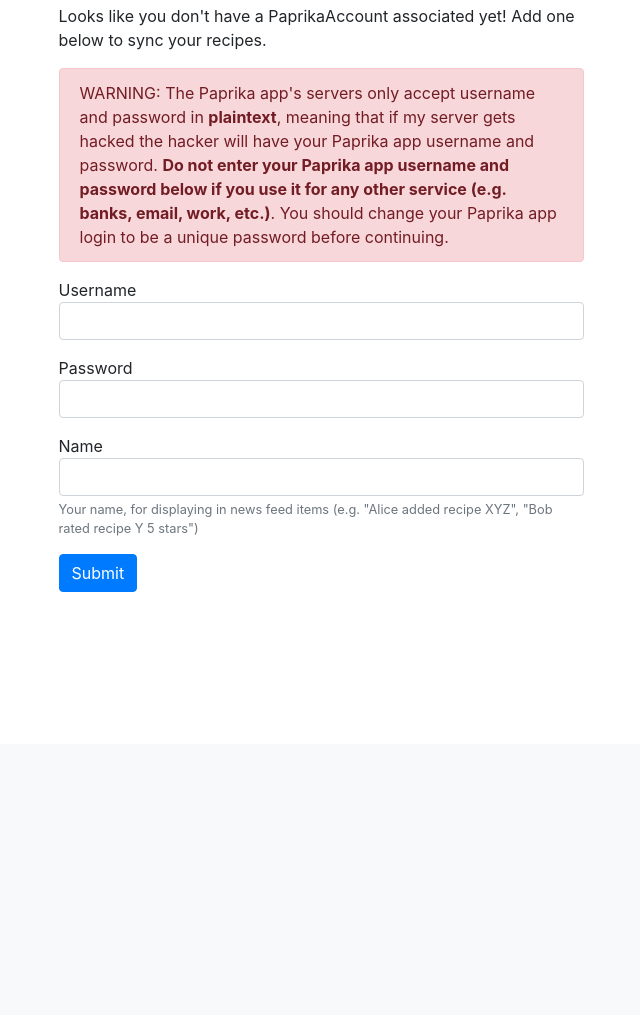
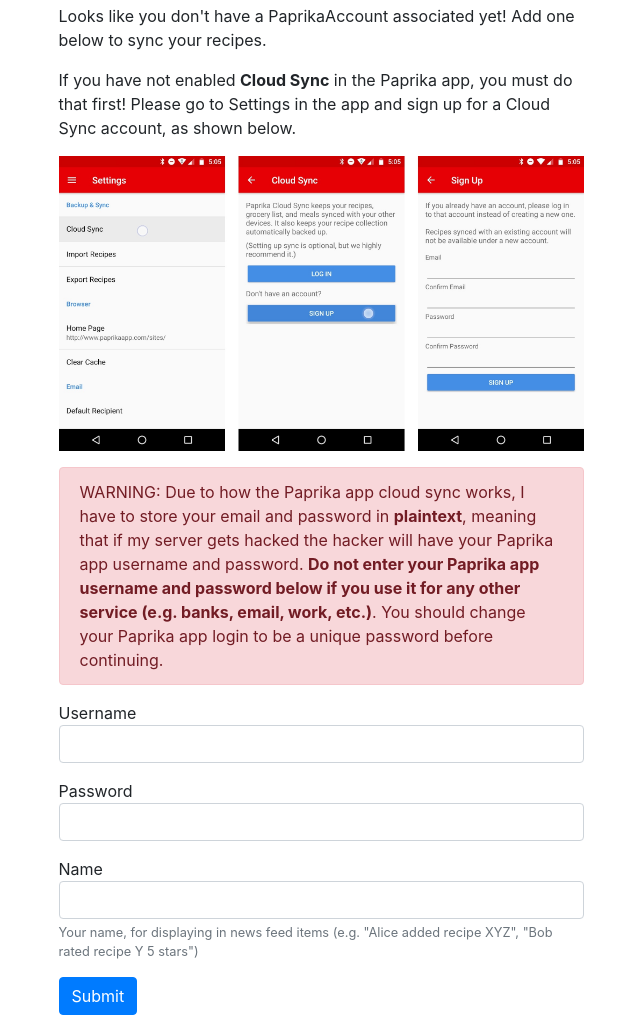
Before and after one commit to grschafer/paprika-sync, a Django app: page /accounts/add in a window 1280 px wide. Shown: the part 56-1071 px from the top of the page, without its empty margins (319-959 px from the left). Before the commit the page ends 648 px from the top, so only its background shows below. Run offline with Django 3.2, Linux system fonts and the light colour scheme; the visitor is signed in with stand-in values (Sample User, id 1); some libraries are stand-ins or nearby versions.

Commit message:
Clarify paprika account add instructions + add img

```diff
--- a/paprika_sync/static/css/project.css
+++ b/paprika_sync/static/css/project.css
@@ -41,4 +41,9 @@
   margin-top: 2em;
 }
 
+img.cloud-sync-signup {
+  width: 100%;
+  margin-bottom: 1rem;
+}
+
 /*# sourceMappingURL=project.css.map */
--- a/paprika_sync/static/sass/project.scss
+++ b/paprika_sync/static/sass/project.scss
@@ -68,3 +68,7 @@
 section {
     margin-top: 2em;
 }
+img.cloud-sync-signup {
+    width: 100%;
+    margin-bottom: 1rem;
+}
--- a/paprika_sync/templates/core/paprikaaccount_form.html
+++ b/paprika_sync/templates/core/paprikaaccount_form.html
@@ -1,4 +1,5 @@
 {% extends "base.html" %}
+{% load static %}
 
 {% block title %}Add Paprika Account{% endblock %}
 
@@ -10,7 +11,11 @@
         <p>Looks like you don't have a PaprikaAccount associated yet! Add one below to sync your recipes.</p>
     {% endif %}
 
-    <p class="alert alert-danger">WARNING: The Paprika app's servers only accept username and password in <strong>plaintext</strong>, meaning that if my server gets hacked the hacker will have your Paprika app username and password. <strong>Do not enter your Paprika app username and password below if you use it for any other service (e.g. banks, email, work, etc.)</strong>. You should change your Paprika app login to be a unique password before continuing.</p>
+    <p>If you have not enabled <strong>Cloud Sync</strong> in the Paprika app, you must do that first! Please go to Settings in the app and sign up for a Cloud Sync account, as shown below.</p>
+
+    <a href="{% static 'images/cloud-sync-signup.jpg' %}"><img class="cloud-sync-signup" src="{% static 'images/cloud-sync-signup.jpg' %}" alt="Cloud Sync signup flow"></a>
+
+    <p class="alert alert-danger">WARNING: Due to how the Paprika app cloud sync works, I have to store your email and password in <strong>plaintext</strong>, meaning that if my server gets hacked the hacker will have your Paprika app username and password. <strong>Do not enter your Paprika app username and password below if you use it for any other service (e.g. banks, email, work, etc.)</strong>. You should change your Paprika app login to be a unique password before continuing.</p>
 
     <form id="add-paprika-account-form" method="post">
         {% csrf_token %}
```
Also changed, not shown: paprika_sync/static/images/cloud-sync-signup.jpg (added), 2 other files.
